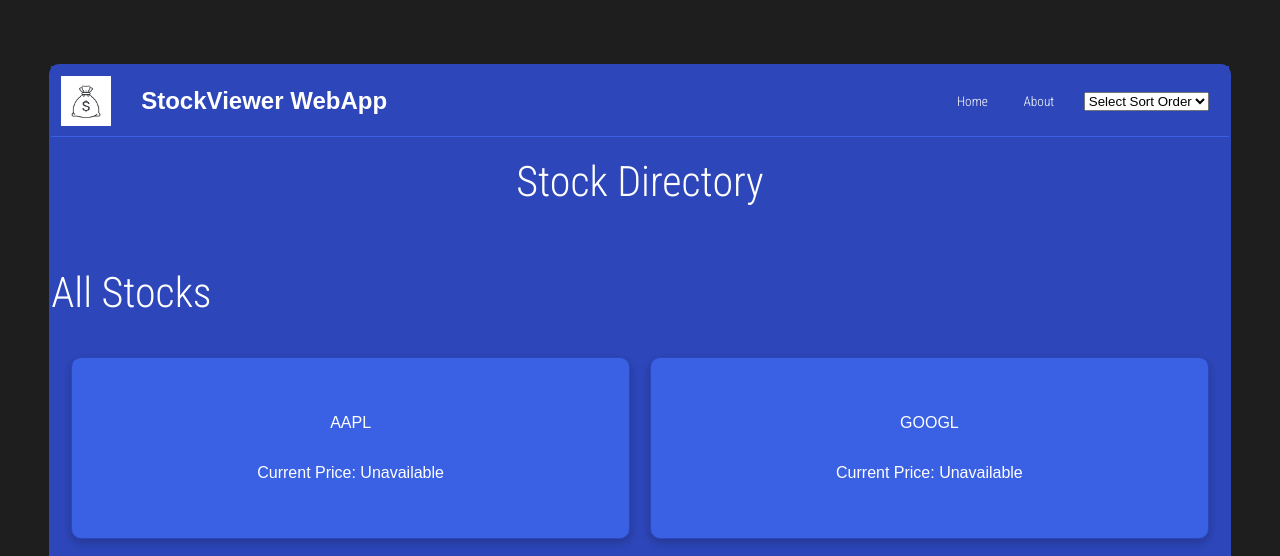
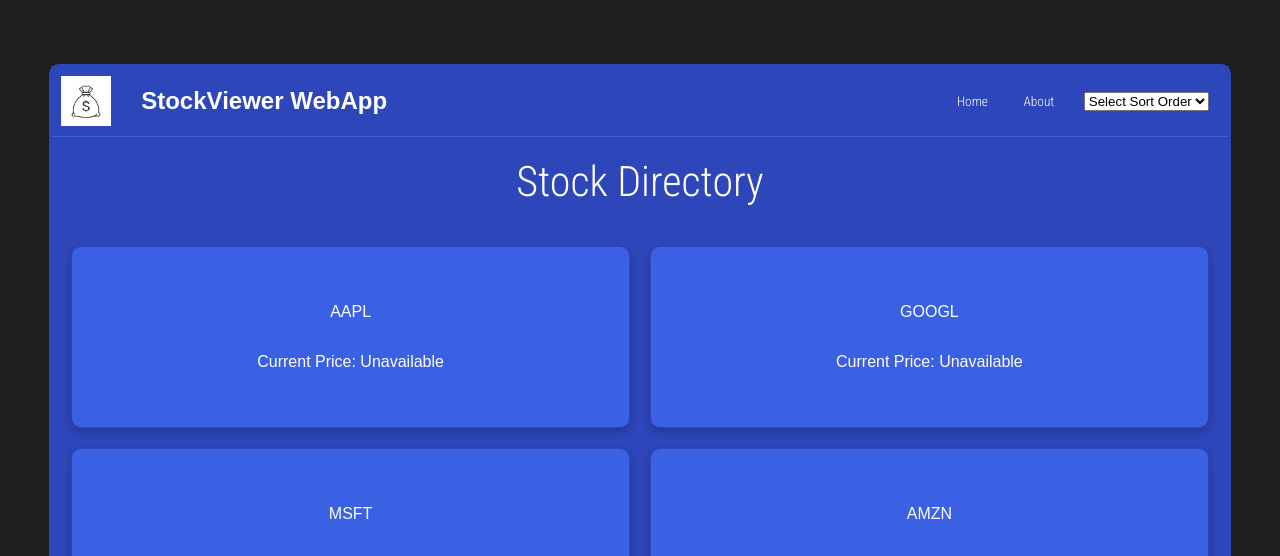
Before and after one commit to CS480-Group-E/StockViewer-WebApp, a Flask app: page / in a window 1280 px wide. Shown: the top 556 px of the page. Run offline with Flask 3, Linux system fonts and the light colour scheme; data that the repository does not hold is empty.

Commit message:
updated index.html

```diff
--- a/templates/index.html
+++ b/templates/index.html
@@ -31,7 +31,6 @@
         <h3>Stock Directory</h3>
 
         <div id="stock-panels">
-            <h3>All Stocks</h3>
             <div class="card-container">
                 {% for ticker in stock_tickers %}
                 <div class="card">
```
